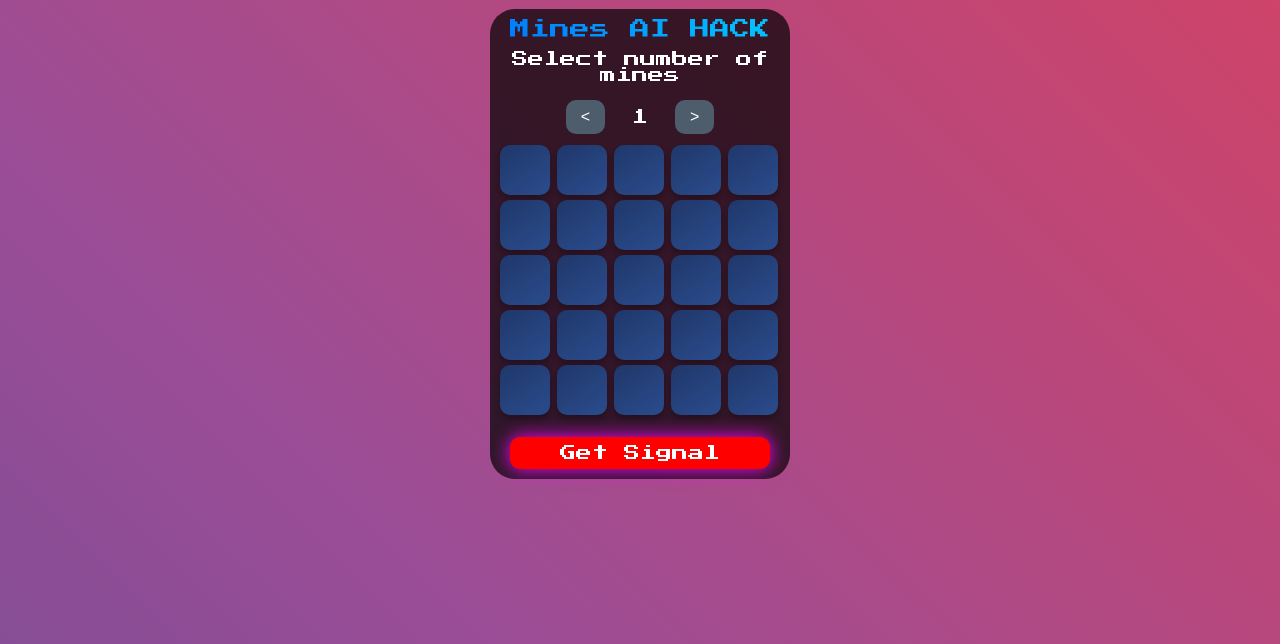
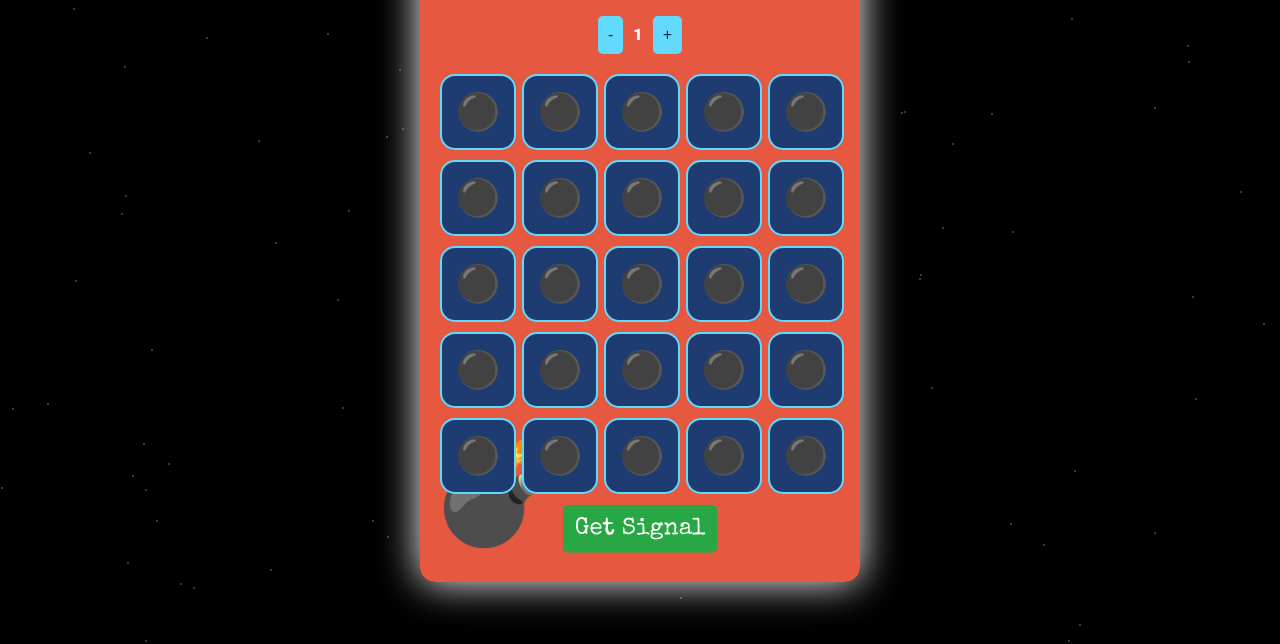
Before and after one commit to Lopew573/mines1r, a plain HTML site: page index.html in a window 1280 px wide. Shown: the part 156-800 px from the top of the page. Drawn offline with nearby package versions, Linux system fonts and the light colour scheme.

Commit message:
Update index.html

```diff
--- a/index.html
+++ b/index.html
@@ -3,186 +3,235 @@
 <head>
     <meta charset="UTF-8">
     <meta name="viewport" content="width=device-width, initial-scale=1.0">
-    <title>Mines Game</title>
-    <link href="https://fonts.googleapis.com/css2?family=Press+Start+2P&display=swap" rel="stylesheet">
+    <title>Mines Hack Ai</title>
+    <link href="https://fonts.googleapis.com/css2?family=Roboto:wght@900&family=Special+Elite&display=swap" rel="stylesheet">
     <style>
         body {
-            font-family: 'Press Start 2P', cursive;
+            font-family: 'Roboto', sans-serif;
+            font-weight: 900;
             margin: 0;
             padding: 0;
-            background-color: #000;
+            background: black;
+            overflow: hidden;
             display: flex;
             justify-content: center;
             align-items: center;
             height: 100vh;
             color: white;
-            overflow: hidden;
-            background: linear-gradient(45deg, #1e3c72, #2a5298, #9b4d96, #ff3b3f);
-            background-size: 400% 400%;
-            animation: gradientAnimation 10s ease infinite;
+            transition: background 0.5s ease;
         }
 
-        @keyframes gradientAnimation {
-            0% { background-position: 0% 50%; }
-            50% { background-position: 100% 50%; }
-            100% { background-position: 0% 50%; }
+        .stars {
+            position: absolute;
+            width: 100%;
+            height: 100%;
+            background: transparent;
+            z-index: 0;
+            overflow: hidden;
         }
 
-        .game-container {
-            position: relative;
-            background: rgba(0, 0, 0, 0.7);
-            border-radius: 25px;
-            padding: 10px;
-            text-align: center;
-            width: 280px;
-            height: 450px; /* Increased height */
-            display: flex;
-            flex-direction: column;
-            align-items: center;
-            justify-content: space-between; /* Ensure space between elements */
+        .star {
+            position: absolute;
+            width: 2px;
+            height: 2px;
+            background: white;
+            border-radius: 50%;
+            animation: twinkling 5s infinite;
         }
 
-        .title {
-            font-size: 20px;
-            margin-bottom: 10px;
-            background: linear-gradient(45deg, #007bff, #00c6ff);
-            background-clip: text;
-            color: transparent;
-            -webkit-background-clip: text;
-            animation: gradientText 5s ease infinite;
-        }
-
-        @keyframes gradientText {
-            0% { background-position: 0% 50%; }
-            50% { background-position: 100% 50%; }
-            100% { background-position: 0% 50%; }
-        }
-
-        .info {
-            font-size: 16px;
-            margin-bottom: 10px;
-        }
-
-        .grid {
-            display: grid;
-            grid-template-columns: repeat(5, 1fr);
-            gap: 5px;
-            margin-top: 10px;
-            width: 100%;
-        }
-
-        .cell {
-            width: 50px;
-            height: 50px;
-            background: linear-gradient(145deg, #1e3c72, #2a5298);
-            border-radius: 10px;
-            display: flex;
-            justify-content: center;
-            align-items: center;
-            font-size: 24px;
-            color: white;
-            cursor: pointer;
-            box-shadow: 0 4px 6px rgba(0, 0, 0, 0.3);
-            transition: transform 0.3s ease, background 0.3s ease;
-            opacity: 0.9;
-            position: relative;
-        }
-
-        .cell.open {
-            background: transparent; /* Removed background */
-            font-size: 40px; /* Increased star size */
-            animation: breakEffect 0.5s ease forwards; /* Added break effect */
-        }
-
-        .cell.open::before {
-            content: "🌟";
-            animation: none; /* Removed extra animations */
-            position: absolute;
-        }
-
-        @keyframes breakEffect {
-            0% {
-                transform: scale(1);
-                opacity: 1;
+        @keyframes twinkling {
+            0%, 100% {
+                opacity: 0.3;
             }
-            70% {
-                transform: scale(1.5);
-                opacity: 0.5;
-            }
-            100% {
-                transform: scale(1);
+            50% {
                 opacity: 1;
             }
         }
 
-        .cell.open::after {
-            content: '';
-            position: absolute;
-            width: 100%;
-            height: 100%;
-            background: radial-gradient(circle, transparent 50%, rgba(255, 255, 255, 0.5) 70%);
-            border-radius: 50%;
-            animation: particleEffect 0.5s ease forwards;
-        }
-
-        @keyframes particleEffect {
-            0% {
-                transform: scale(0);
-                opacity: 1;
+        @keyframes moveStars {
+            from {
+                transform: translateY(0);
             }
-            100% {
-                transform: scale(2);
-                opacity: 0;
+            to {
+                transform: translateY(-1000px);
             }
         }
 
+        .game-container {
+            border-radius: 15px;
+            padding: 20px;
+            text-align: center;
+            width: 90%;
+            max-width: 400px;
+            box-shadow: 0 0 40px rgba(255, 255, 255, 1);
+            position: relative;
+            overflow: hidden;
+            background: rgba(255, 99, 71, 0.9);
+            z-index: 1;
+        }
+
+        .game-container::before, .game-container::after, .extra-emoji, .left-emoji {
+            content: '';
+            position: absolute;
+            font-family: 'Segoe UI Emoji', sans-serif;
+            z-index: 0;
+        }
+
+        .game-container::before {
+            content: '💣';
+            font-size: 100px;
+            bottom: 20px;
+            left: 10px;
+            animation: float 2s ease-in-out infinite;
+        }
+
+        .game-container::after {
+            content: '✨';
+            font-size: 80px;
+            top: 10px;
+            right: 10px;
+            animation: float 3s ease-in-out infinite;
+        }
+
+        .extra-emoji {
+            content: '🎉';
+            font-size: 80px;
+            top: 50%;
+            left: 50%;
+            transform: translate(-50%, -50%);
+            animation: float 2.5s ease-in-out infinite;
+        }
+
+        .left-emoji {
+            content: '👉';
+            font-size: 60px;
+            top: 10px;
+            left: 10px;
+            animation: float 1.5s ease-in-out infinite;
+        }
+
+        @keyframes float {
+            0%, 100% {
+                transform: translateY(0);
+            }
+            50% {
+                transform: translateY(-10px);
+            }
+        }
+
+        .title {
+            font-size: 24px;
+            margin-bottom: 20px;
+            color: #ffeb3b;
+            text-shadow: 0 0 2px #ffeb3b, 0 0 4px #ffeb3b, 0 0 6px #ffeb3b;
+            animation: subtleGlow 1.5s infinite alternate;
+        }
+
+        @keyframes subtleGlow {
+            0% {
+                text-shadow: 0 0 2px #ffeb3b, 0 0 4px #ffeb3b, 0 0 6px #ffeb3b;
+            }
+            100% {
+                text-shadow: 0 0 1px #ffeb3b, 0 0 2px #ffeb3b, 0 0 3px #ffeb3b;
+            }
+        }
+
+        .info {
+            font-size: 18px;
+            margin-bottom: 20px;
+        }
+
+        .mines-container {
+            display: flex;
+            align-items: center;
+            justify-content: center;
+            margin-bottom: 20px;
+        }
+
         .button {
-            padding: 8px 15px;
+            padding: 10px;
             font-size: 16px;
             border: none;
-            border-radius: 10px;
+            border-radius: 5px;
             cursor: pointer;
-            background: #4e5d6c;
-            color: white;
+            background: #61dafb;
+            color: #282c34;
             transition: background 0.3s ease, transform 0.1s ease;
+            margin: 0 10px;
         }
 
         .button:hover {
-            background: #3b4e60;
+            background: #21a1f1;
         }
 
         .button:active {
             transform: scale(0.98);
         }
 
-        #minesContainer {
-            display: flex;
-            align-items: center;
-            margin-top: 5px; /* Reduced space */
+        .grid {
+            display: grid;
+            grid-template-columns: repeat(5, 1fr);
+            gap: 10px;
+            margin-bottom: 20px;
+            width: 100%;
+            z-index: 1;
         }
 
-        #minesValue {
-            font-family: 'Press Start 2P', cursive;
-            font-size: 16px;
+        .cell {
+            position: relative;
+            background: #1e3c72;
+            border-radius: 15px;
+            width: 100%;
+            padding-top: 100%;
+            padding-bottom: 0;
+            overflow: hidden;
+            display: flex;
+            justify-content: center;
+            align-items: center;
+            font-size: 24px;
             color: white;
-            margin: 0 10px;
-            width: 50px;
-            text-align: center;
+            border: 2px solid #61dafb;
+            z-index: 1;
         }
 
-        #getSignalButton {
-            background: red;
-            font-family: 'Press Start 2P', cursive;
-            color: white;
-            animation: glowing 1.5s ease-in-out infinite;
-            width: calc(100% - 20px);
-            margin-top: 20px; /* Added margin to move button lower */
+        .cell-content {
+            position: absolute;
+            top: 0;
+            left: 0;
+            right: 0;
+            bottom: 0;
+            display: flex;
+            justify-content: center;
+            align-items: center;
+            font-size: 1.5em;
+            cursor: pointer;
+            transition: transform 0.3s ease, background 0.3s ease;
         }
 
-        @keyframes glowing {
-            0% { box-shadow: 0 0 10px #ff00ff; }
-            50% { box-shadow: 0 0 20px #ff00ff; }
-            100% { box-shadow: 0 0 10px #ff00ff; }
+        .cell.open .cell-content {
+            color: #61dafb;
+            transform: scale(1.7);
+        }
+
+        .get-signal-button {
+            padding: 12px;
+            font-size: 24px;
+            font-family: 'Special Elite', cursive;
+            border: none;
+            border-radius: 5px;
+            cursor: pointer;
+            background: #28a745;
+            color: white;
+            transition: background 0.3s ease, transform 0.3s ease;
+            animation: bounce 1.5s infinite;
+        }
+
+        .get-signal-button:hover {
+            background: #218838;
+        }
+
+        .get-signal-button:active {
+            transform: scale(1.2);
         }
 
         .disabled {
@@ -190,19 +239,33 @@
             opacity: 0.5;
         }
 
+        @keyframes bounce {
+            0%, 20%, 50%, 80%, 100% {
+                transform: translateY(0);
+            }
+            40% {
+                transform: translateY(-10px);
+            }
+            60% {
+                transform: translateY(-5px);
+            }
+        }
     </style>
 </head>
 <body>
+    <div class="stars"></div>
     <div class="game-container">
-        <div class="title">Mines AI HACK</div>
-        <div class="info">Select number of mines</div>
-        <div id="minesContainer">
-            <button id="decreaseMines" class="button">&lt;</button>
+        <div class="left-emoji"></div>
+        <div class="title">Mines Hack Ai</div>
+        <div class="info">Select Number of Mines</div>
+        <div class="mines-container">
+            <button id="decreaseMines" class="button">-</button>
             <span id="minesValue">1</span>
-            <button id="increaseMines" class="button">&gt;</button>
+            <button id="increaseMines" class="button">+</button>
         </div>
         <div id="grid" class="grid"></div>
-        <button id="getSignalButton" class="button">Get Signal</button>
+        <button id="getSignalButton" class="get-signal-button">Get Signal</button>
+        <div class="extra-emoji"></div>
     </div>
 
     <script>
@@ -214,7 +277,6 @@
         const minesOptions = [1, 2, 3, 5, 7, 10, 20, 24];
         let minesIndex = 0;
 
-        // Initialize the game when mines are selected
         document.getElementById('increaseMines').addEventListener('click', () => {
             if (gameStarted) return;
             minesIndex = (minesIndex + 1) % minesOptions.length;
@@ -232,33 +294,36 @@
             document.getElementById('minesValue').textContent = mines;
         }
 
-        // Create grid with cells
         function createGrid() {
             const grid = document.getElementById('grid');
-            grid.innerHTML = ''; // Reset grid
-            cells = []; // Reset cells array
+            grid.innerHTML = '';
+            cells = [];
 
             for (let i = 0; i < 25; i++) {
                 const cell = document.createElement('div');
                 cell.classList.add('cell');
                 cell.dataset.index = i;
-                cells.push(cell); // Store cells for later manipulation
+
+                const cellContent = document.createElement('div');
+                cellContent.classList.add('cell-content');
+                cellContent.textContent = '⚫';
+
+                cell.appendChild(cellContent);
+                cells.push(cell);
                 grid.appendChild(cell);
             }
         }
 
-        // Reset the grid
         function resetGrid() {
-            cells.forEach(cell => cell.classList.remove('open')); // Remove 'open' class from all cells
+            cells.forEach(cell => {
+                cell.classList.remove('open');
+                cell.querySelector('.cell-content').textContent = '⚫';
+            });
         }
 
-        // Get Signal button logic
         document.getElementById('getSignalButton').addEventListener('click', () => {
-            // Disable mine selection after starting the game
             gameStarted = true;
             updateMineSelectionState(false);
-
-            // Reset the grid before opening random cells
             resetGrid();
             if (intervalId) clearInterval(intervalId);
             openRandomCells(mines);
@@ -278,9 +343,10 @@
                 const cell = cells[randomIndex];
                 if (!cell.classList.contains('open')) {
                     cell.classList.add('open');
+                    cell.querySelector('.cell-content').textContent = '⭐';
                     openCount++;
                 }
-            }, 50); // Reduced delay to 50ms
+            }, 22);
         }
 
         function determineOpenCells(mines) {
@@ -326,7 +392,18 @@
             });
         }
 
-        // Initial grid creation
+        function createStars() {
+            const starsContainer = document.querySelector('.stars');
+            for (let i = 0; i < 100; i++) {
+                const star = document.createElement('div');
+                star.classList.add('star');
+                star.style.top = Math.random() * 100 + 'vh';
+                star.style.left = Math.random() * 100 + 'vw';
+                starsContainer.appendChild(star);
+            }
+        }
+
+        createStars();
         createGrid();
 
     </script>
```
